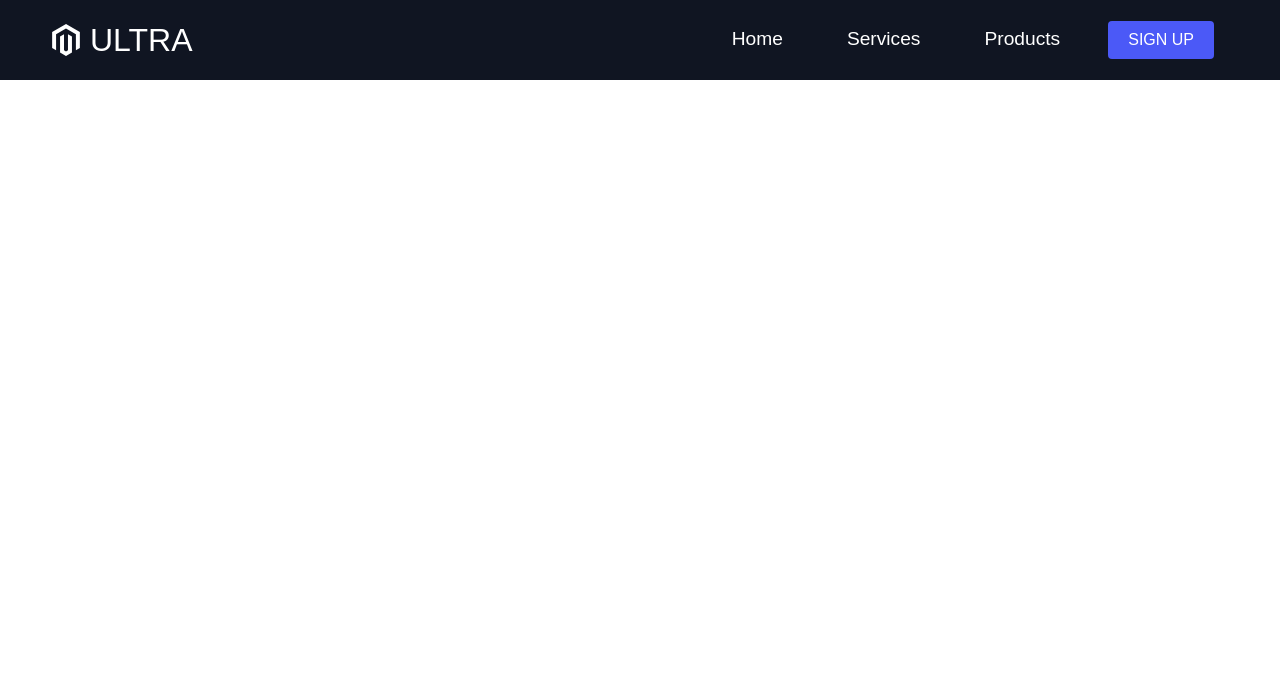
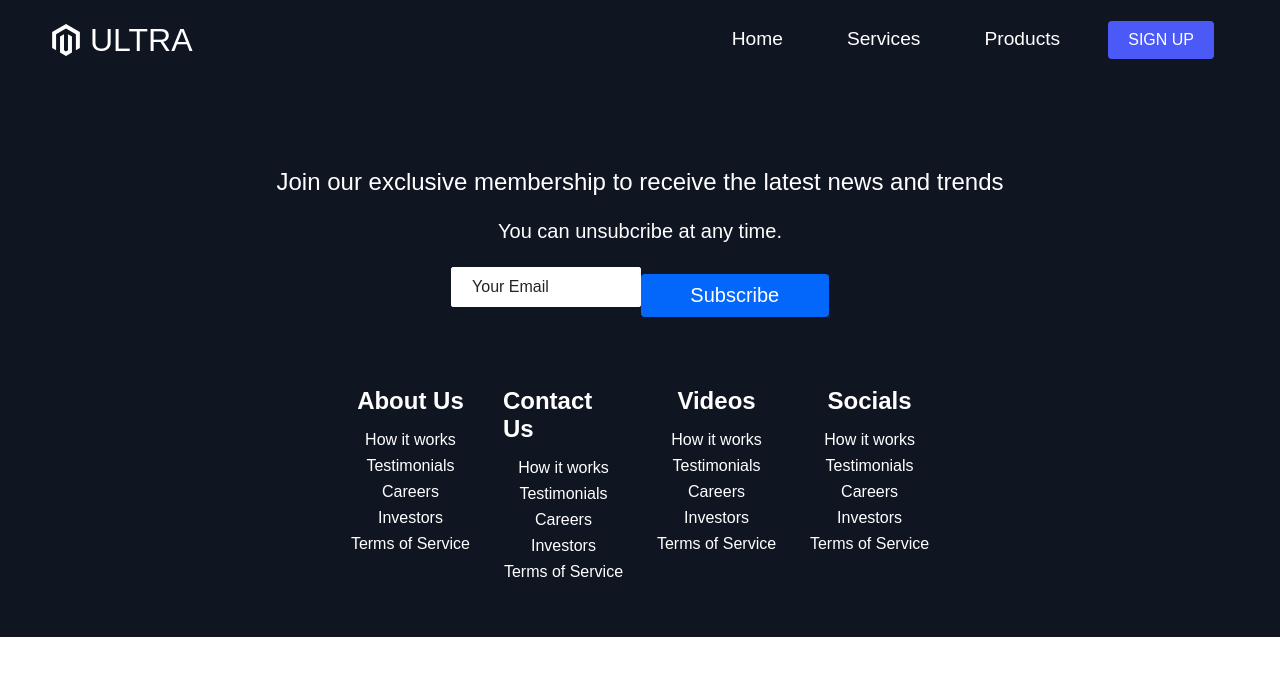
Before and after one commit to Antonynans/responsive-website2, a React (Create React App) app: page /sign-up in a window 1280 px wide. Shown: the top 676 px of the page. Built offline with nearby package versions, Linux system fonts and the light colour scheme.

Commit message:
added the footer page

```diff
--- a/src/App.js
+++ b/src/App.js
@@ -1,7 +1,7 @@
-import Navbar from './components/Navbar/Navbar';
 import { BrowserRouter, Switch, Route } from 'react-router-dom';
 import GlobalStyle from './globalStyles/GlobalStyles';
 import Home from './pages/homePage/Home';
+import { Footer, Navbar } from './components';
 
 
 function App() {
@@ -11,7 +11,10 @@ function App() {
         <Navbar />
         <Switch>
           <Route path='/' exact component={Home} />
+
         </Switch>
+        <Footer />
+
     </BrowserRouter>
   );
 }
--- /dev/null
+++ b/src/components/footer/Footer.js
@@ -0,0 +1,60 @@
+import React from 'react'
+import { Button } from '../../globalStyles/GlobalStyles';
+import { FooterContainer, FooterLink, FooterSubHeading, FooterSubscription, FooterSubText, Form, FormInput, FooterLinksContainer, FooterLinksWrapper, FooterLinksItems, FooterLinksTitle,  } from './FooterStyle';
+
+const Footer = () => {
+    return (
+        <FooterContainer>
+            <FooterSubscription>
+                <FooterSubHeading>
+                    Join our exclusive membership to
+                    receive the latest news and trends
+                </FooterSubHeading>
+                <FooterSubText>
+                    You can unsubcribe at any time.
+                </FooterSubText>
+                <Form>
+                    <FormInput name='email' type='email' placeholder='Your Email' />
+                        <Button fontBig>Subscribe</Button>
+                </Form>
+            </FooterSubscription>
+            <FooterLinksContainer>
+                <FooterLinksWrapper>
+                    <FooterLinksItems>
+                        <FooterLinksTitle>About Us</FooterLinksTitle>
+                        <FooterLink to='/sign-up'>How it works</FooterLink>
+                        <FooterLink to='/'>Testimonials</FooterLink>
+                        <FooterLink to='/'>Careers</FooterLink>
+                        <FooterLink to='/'>Investors</FooterLink>
+                        <FooterLink to='/'>Terms of Service</FooterLink>
+                    </FooterLinksItems>
+                    <FooterLinksItems>
+                        <FooterLinksTitle>Contact Us</FooterLinksTitle>
+                        <FooterLink to='/sign-up'>How it works</FooterLink>
+                        <FooterLink to='/'>Testimonials</FooterLink>
+                        <FooterLink to='/'>Careers</FooterLink>
+                        <FooterLink to='/'>Investors</FooterLink>
+                        <FooterLink to='/'>Terms of Service</FooterLink>
+                    </FooterLinksItems>
+                    <FooterLinksItems>
+                        <FooterLinksTitle>Videos</FooterLinksTitle>
+                        <FooterLink to='/sign-up'>How it works</FooterLink>
+                        <FooterLink to='/'>Testimonials</FooterLink>
+                        <FooterLink to='/'>Careers</FooterLink>
+                        <FooterLink to='/'>Investors</FooterLink>
+                        <FooterLink to='/'>Terms of Service</FooterLink>
+                    </FooterLinksItems><FooterLinksItems>
+                        <FooterLinksTitle>Socials</FooterLinksTitle>
+                        <FooterLink to='/sign-up'>How it works</FooterLink>
+                        <FooterLink to='/'>Testimonials</FooterLink>
+                        <FooterLink to='/'>Careers</FooterLink>
+                        <FooterLink to='/'>Investors</FooterLink>
+                        <FooterLink to='/'>Terms of Service</FooterLink>
+                    </FooterLinksItems>
+                </FooterLinksWrapper>
+            </FooterLinksContainer>
+        </FooterContainer>
+    )
+}
+
+export default Footer;
--- /dev/null
+++ b/src/components/footer/FooterStyle.jsx
@@ -0,0 +1,114 @@
+import { Link } from 'react-router-dom';
+import styled from 'styled-components'
+
+export const FooterContainer = styled.div`
+background-color: #101522;
+padding: 4rem 0 2rem 0;
+display: flex;
+flex-direction: column;
+justify-content: center;
+align-items: center;
+`;
+
+export const FooterSubscription = styled.section`
+display: flex;
+flex-direction: column;
+justify-content: center;
+align-items: center;
+text-align: center;
+margin-bottom: 24px;
+padding: 24px;
+color: #fff;
+`;
+
+export const FooterSubHeading = styled.p`
+font-family: 'Trebuchet MS', 'Lucida Sans Unicode', 'Lucida Grande' 'Lucida Sans', Arial, sans-serif;
+margin-bottom: 24px;
+font-size: 24px;
+`;
+
+export const FooterSubText = styled.p`
+margin-bottom: 24px;
+font-size: 20px;
+`;
+
+export const Form = styled.form`
+display: flex;
+justify-content: center;
+align-items: center;
+
+    @media screen and (max-width: 820px) {
+        flex-direction: column;
+        width: 80%;
+    }
+`;
+
+export const FormInput = styled.input`
+    padding: 10px 20px;
+    border-radius: 2px;
+    margin-right: 10px;
+    outline: none;
+    border: none;
+    font-size: 16px;
+    border: 1px solid #fff;
+
+    &::placeholder {
+        color: #242424;
+    }
+
+    @media screen and (max-height: 820px) {
+        width: 100%;
+        margin: 0 0 16px 0;
+    }
+`;
+
+export const FooterLinksContainer = styled.div`
+width: 100%;
+max-width: 1000px;
+display: flex;
+justify-content: center;
+
+    @media screen and (max-width: 820px) {
+        padding-top: 32px;
+    }
+`;
+
+export const FooterLinksWrapper = styled.div`
+display: flex;
+
+    @media screen and (max-width: 820px) {
+        flex-direction: column;
+    }
+`;
+
+export const FooterLinksItems = styled.div`
+width: 160%;
+display: flex;
+align-items: center;
+flex-direction: column;
+margin: 16px;
+text-align: left;
+box-sizing: border-box;
+color: #fff;
+
+    @media screen and (max-width: 820px) {
+        padding: 10px;
+        margin: 0;
+        width: 100%;
+    }
+`;
+
+export const FooterLinksTitle = styled.h2`
+margin-bottom: 16px;
+`;
+
+export const FooterLink = styled(Link)`
+color: #fff;
+text-decoration: none;
+margin-bottom: 0.5rem;
+
+    &:hover {
+        color: #0467fb;
+        transition: 0.3s ease-out;
+    }
+`;
--- a/src/components/index.js
+++ b/src/components/index.js
@@ -1,2 +1,3 @@
 export { default as Navbar } from './Navbar/Navbar';
 export { default as InfoSection } from './infoSection/InfoSection';
+export { default as Footer } from './footer/Footer';
```
Also changed, not shown: src/footer/Footer.js (deleted, +0 -11 lines), src/footer/FooterStyle.jsx (deleted), 1 other file (tests, documents, lock files or other folders).
